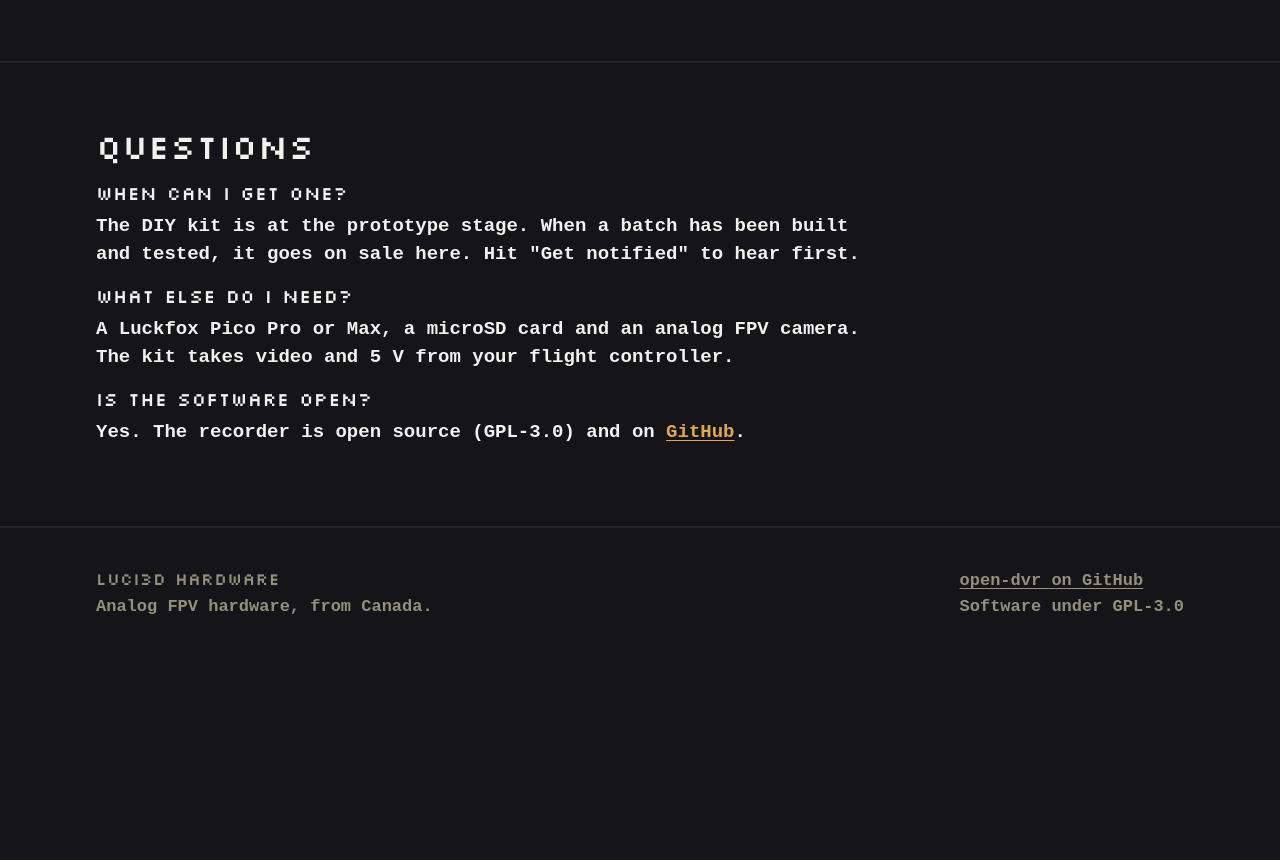
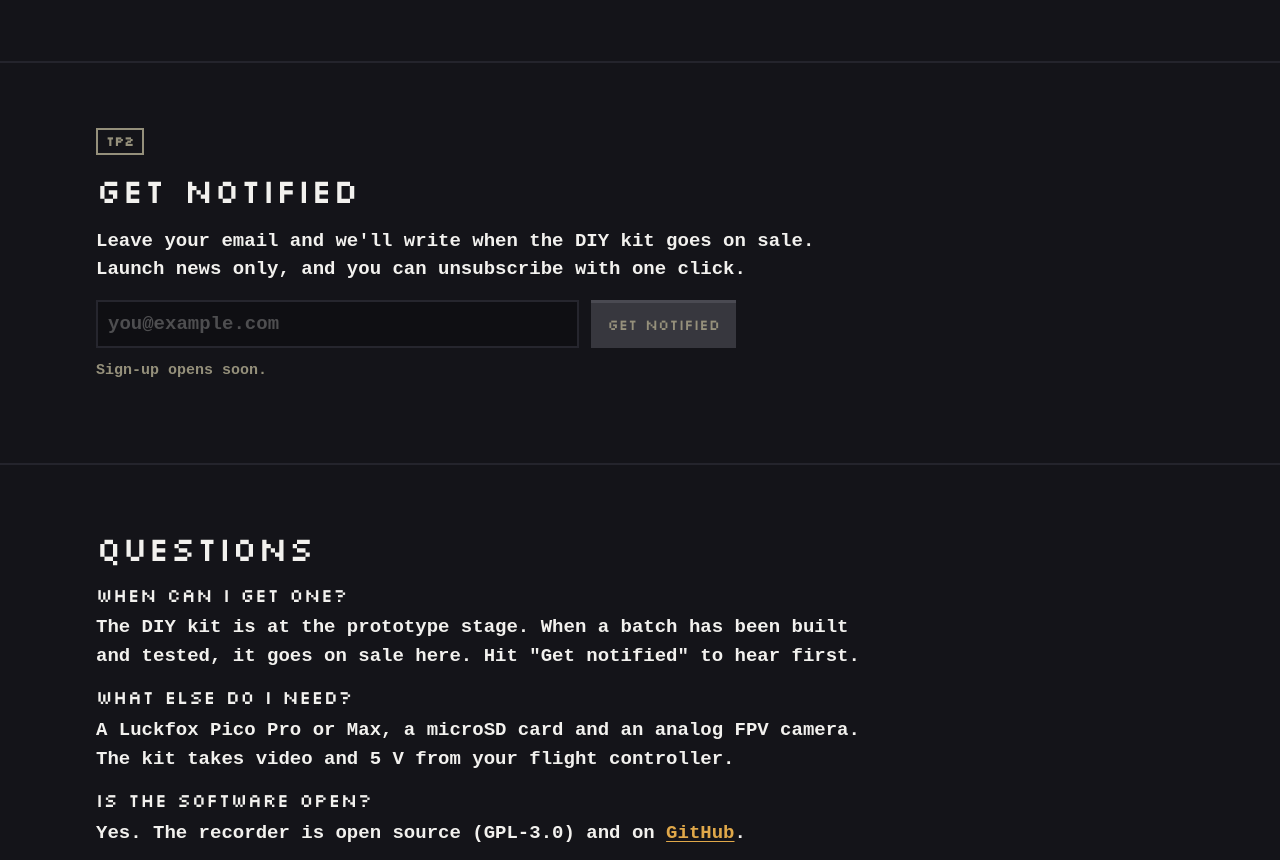
Before and after one commit to luci3D/luci3dLab, a plain HTML site: page site/shop.html in a window 1280 px wide. Shown: the part 2300-3160 px from the top of the page. Before the commit the page ends 2975 px from the top, so only its background shows below. Drawn offline with Linux system fonts and the light colour scheme; a web font is replaced by a local one.

Commit message:
Lab: email sign-up form for the DIY kit launch
- "Get notified" section on the Lab page (shop.html#notify); every
  "Get notified" button leads there
- js/notify.js posts the form straight to the newsletter service set in
  NOTIFY (js/products.js), with a diy-kit tag; until an address is set it
  shows "Sign-up opens soon" and sends nothing
- Set up for Buttondown; any service that takes a plain form post works

Co-Authored-By: Claude Opus 5.5 <noreply@anthropic.com>
Claude-Session: https://claude.ai/code/session_01UmY5gnHVZKbKAZ5r4hJAVp

```diff
--- a/site/css/style.css
+++ b/site/css/style.css
@@ -161,3 +161,14 @@ table.specs td { padding: 6px 0; }
 /* the lab header */
 .lab-hero { background: var(--mask-deep); border-bottom: 2px solid var(--trace-hi); }
 .lab-hero img { display: block; width: 100%; height: auto; }
+
+/* newsletter sign-up */
+.notify { display: flex; gap: 12px; flex-wrap: wrap; max-width: 640px; margin: 8px 0 12px; }
+.notify input {
+  flex: 1 1 260px; font: inherit; color: var(--silk); background: var(--mask-deep);
+  border: 0; box-shadow: inset 0 0 0 2px var(--trace-hi); padding: 10px 12px;
+}
+.notify input:focus { outline: none; box-shadow: inset 0 0 0 2px var(--gold); }
+.notify input:disabled { opacity: 0.6; }
+.note { font-size: 15px; color: var(--silk-shade); }
+.sr { position: absolute; width: 1px; height: 1px; overflow: hidden; clip: rect(0 0 0 0); white-space: nowrap; }
--- /dev/null
+++ b/site/js/notify.js
@@ -0,0 +1,29 @@
+/* Wires up every <form data-notify> from window.NOTIFY (set in js/products.js).
+   The form posts straight to the newsletter service, which sends the confirmation email. */
+(function () {
+  const cfg = window.NOTIFY || {};
+  document.querySelectorAll("form[data-notify]").forEach((form) => {
+    const input = form.querySelector('input[type="email"]');
+    const button = form.querySelector("button");
+    const status = document.querySelector("[data-notify-status]");
+    if (!cfg.action) {
+      input.disabled = true;
+      button.disabled = true;
+      button.setAttribute("aria-disabled", "true");
+      if (status) status.textContent = "Sign-up opens soon.";
+      return;
+    }
+    form.action = cfg.action;
+    input.name = cfg.field || "email";
+    for (const [k, v] of Object.entries(cfg.extra || {})) {
+      const h = document.createElement("input");
+      h.type = "hidden";
+      h.name = k;
+      h.value = v;
+      form.append(h);
+    }
+    form.addEventListener("submit", () => {
+      if (status) status.textContent = "Thanks! Check your inbox and confirm, so we know it's really you.";
+    });
+  });
+})();
--- a/site/js/products.js
+++ b/site/js/products.js
@@ -34,5 +34,12 @@ window.PRODUCTS = [
   },
 ];
 
-/* Where "Get notified" goes. Set to your newsletter sign-up page once you have one. */
-window.NOTIFY_URL = "https://github.com/luci3D/open-dvr";
+/* "Get notified" opens the sign-up form on the Lab page. */
+window.NOTIFY_URL = "shop.html#notify";
+
+/* The sign-up form. Fill in `action` once your newsletter account exists; until then the form
+   shows "Sign-up opens soon" and sends nothing.
+     action: the service's form address. Buttondown: "https://buttondown.com/api/emails/embed-subscribe/YOUR-USERNAME"
+     field:  the name the service expects for the email box ("email" for Buttondown)
+     extra:  hidden fields sent with it (Buttondown files the sign-up under this tag) */
+window.NOTIFY = { action: "", field: "email", extra: { tag: "diy-kit" } };
--- a/site/shop.html
+++ b/site/shop.html
@@ -50,6 +50,18 @@
   </figure>
 </div></section>
 
+<section class="block" id="notify"><div class="wrap">
+  <div class="ref">TP2</div>
+  <h2>Get notified</h2>
+  <p>Leave your email and we'll write when the DIY kit goes on sale. Launch news only, and you can unsubscribe with one click.</p>
+  <form class="notify" data-notify method="post" target="_blank">
+    <label class="sr" for="notify-email">Email address</label>
+    <input id="notify-email" type="email" required placeholder="you@example.com" autocomplete="email">
+    <button class="btn" type="submit">Get notified</button>
+  </form>
+  <p class="note" data-notify-status aria-live="polite"></p>
+</div></section>
+
 <section class="block"><div class="wrap">
   <h2>Questions</h2>
   <h3>When can I get one?</h3>
@@ -67,5 +79,6 @@
 </div></footer>
 <script src="js/products.js?v=dev"></script>
 <script src="js/shop.js?v=dev"></script>
+<script src="js/notify.js?v=dev"></script>
 </body>
 </html>
```
Also changed, not shown: 1 other file.
